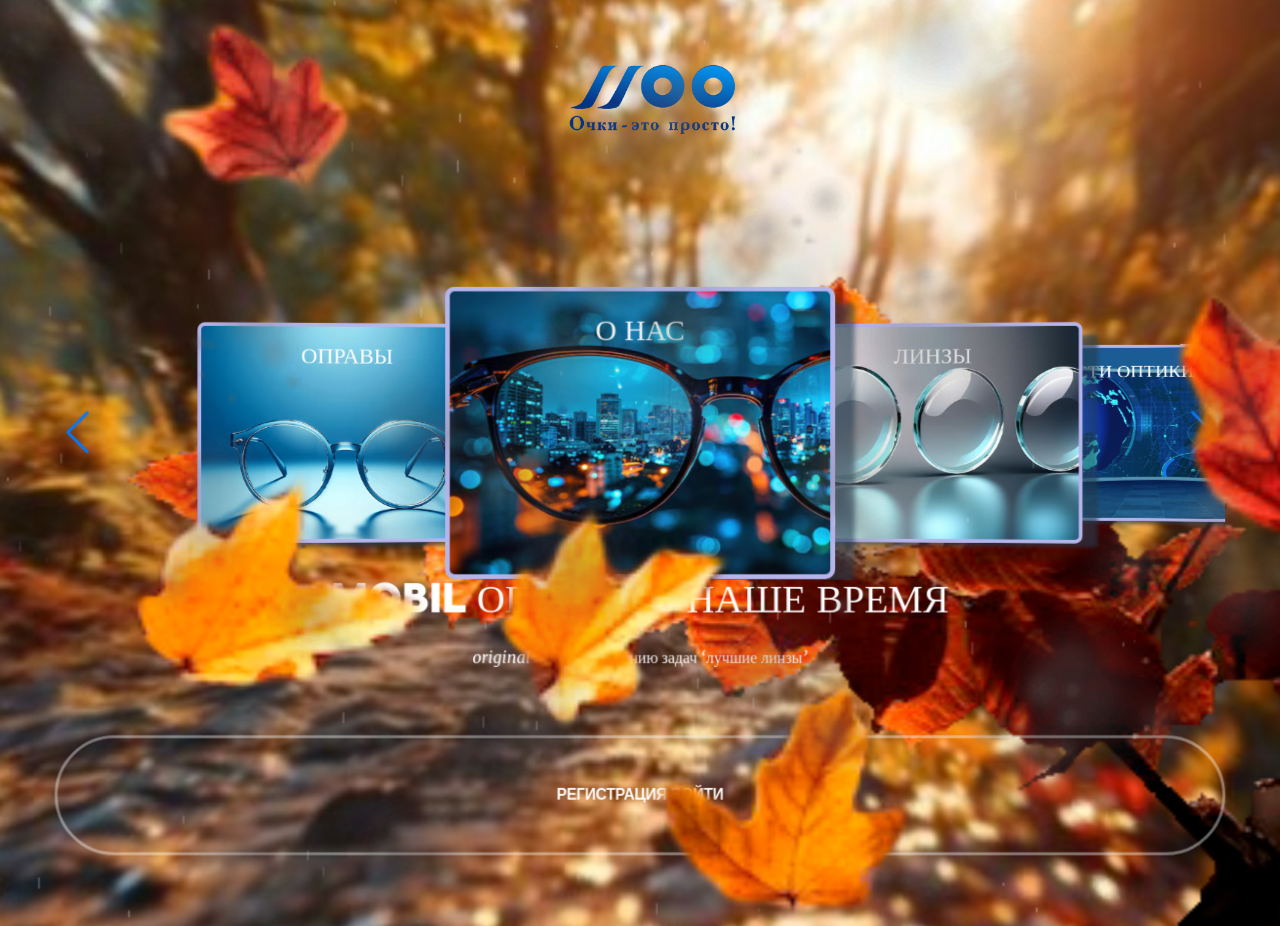
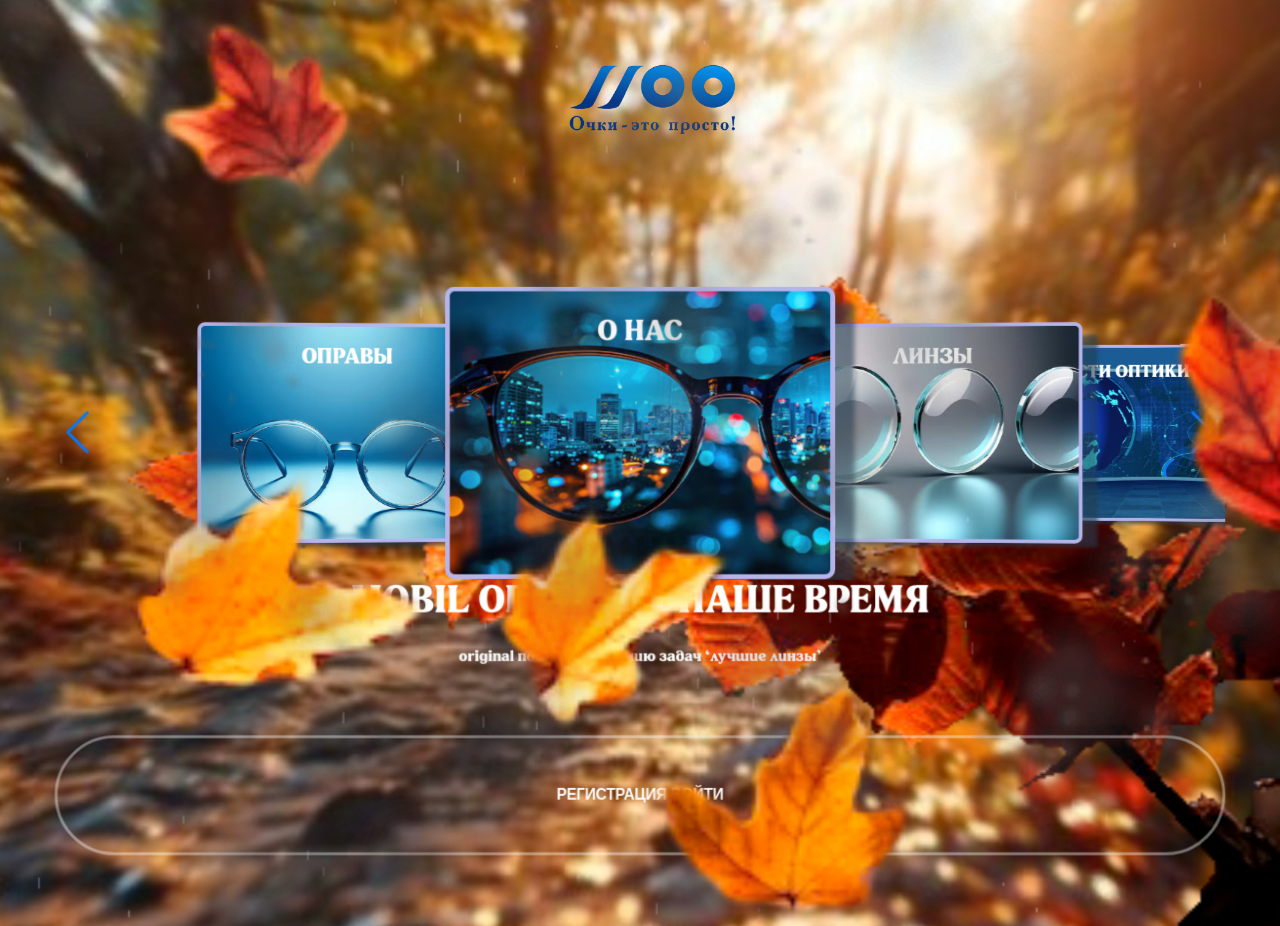
Before and after one commit to AlexVP747/-, a Django app: page / in a window 1280 px wide. Run offline with Django 5.2, Linux system fonts and the light colour scheme.

Commit message:
добавил шрифт исправил задний фон заголовков к видео линз

```diff
--- a/main/static/main/css/Pmain.css
+++ b/main/static/main/css/Pmain.css
@@ -8,18 +8,18 @@
 	--transition: 1.5s cubic-bezier(.05, .5, 0, 1);
 }
 @font-face {
-	font-family: kamerik-3d;
-	src: url(/static/main/fonts/kamerik205-heavy.woff2);
+	font-family: pizza-hut;
+	src: url("/main/static/main/fonts/pizza-hut.otf");
 	font-weight: 900;
 }
-@font-face {
+/* @font-face {
 	font-family: merriweather-italic-3d;
 	src: url("/static/main/fonts/merriweather-regular-italic.woff2");
-}
+} */
 body {
 	background-color: #000;
 	color: #fff;
-	font-family: kamerik-3d;
+	font-family: pizza-hut;
 }
 .logo {
 	 --logo-size: calc(var(--index) * 7.8);
@@ -78,7 +78,7 @@ body {
 }
 .hero-content__p {
 	text-transform: none;
-	font-family: merriweather-italic-3d;
+	font-family: pizza-hut;
 	letter-spacing: normal;
 	font-size: calc(var(--index) * .73);
 	line-height: 3;
--- a/main/templates/main/lensess.html
+++ b/main/templates/main/lensess.html
@@ -20,6 +20,7 @@
     <div>
       <h3 class="H3-block">Навстречу свету <br>с линзами BBGR Transitions</h3>
       <video class="video-len" src="/static/main/video/01 FSTS_Ruby_Video_16-9_20sec_RUS.mp4" controls></video>
+
     </div>
     <div>
       <h3 class="H3-block">Прогрессивные линзы <br>BBGR</h3>
```
Also changed, not shown: main/static/main/css/lensess.css (+7 -2 lines), main/static/main/fonts/pizza-hut.otf (added).
